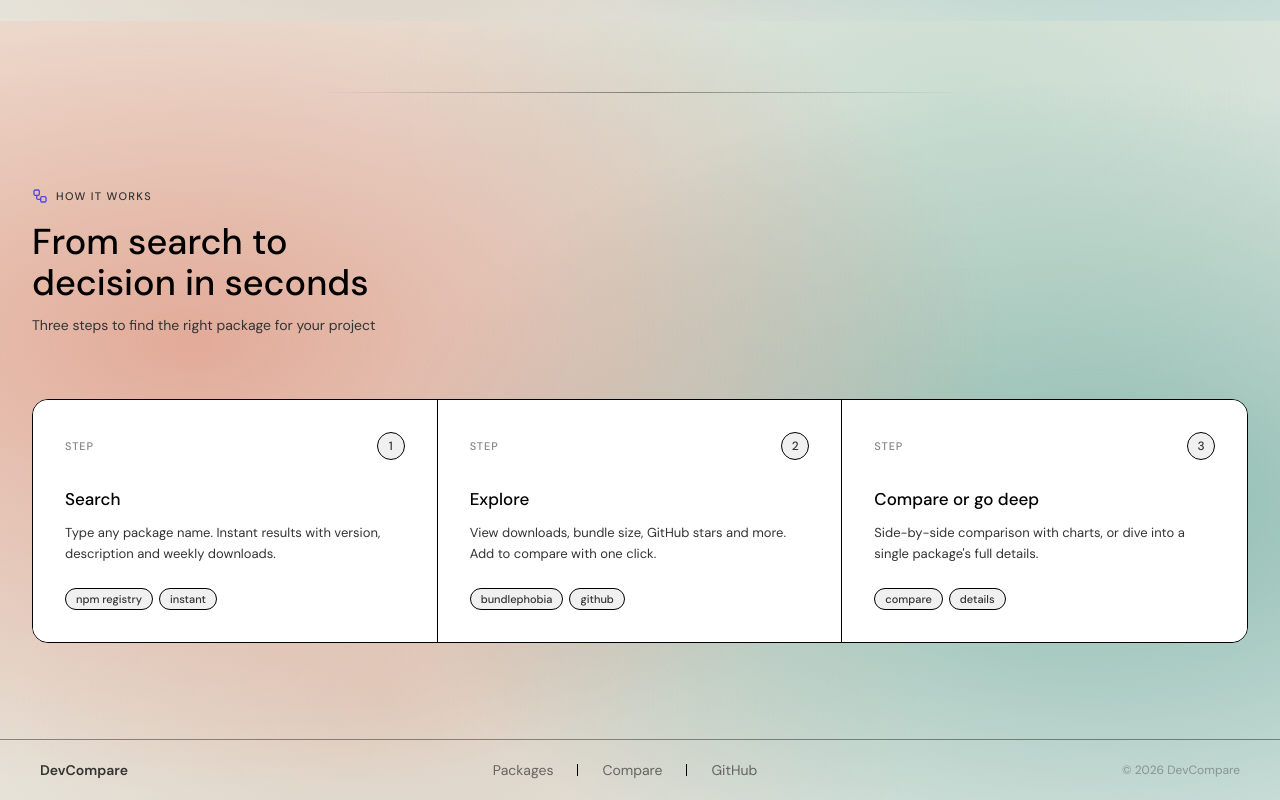
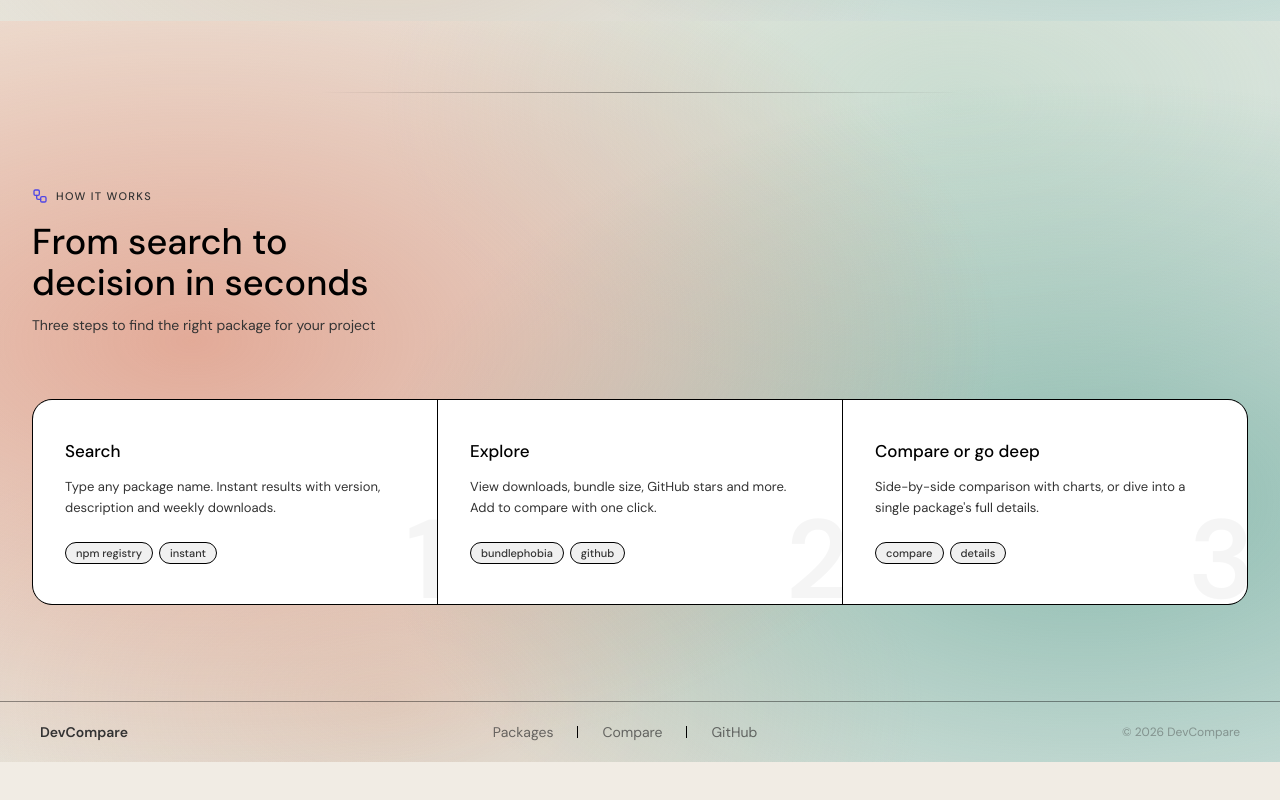
Before and after one commit to luchersou/dev-compare, a Next.js app: page / in a window 1280 px wide. Shown: the part 1579-2379 px from the top of the page. After the commit the page ends 2341 px from the top, so only its background shows below. Built offline with nearby package versions, Linux system fonts and the light colour scheme; no server answers.

Commit message:
refactor(home): add decorative number to how-it-works cards

```diff
--- a/src/components/home/how-it-works.tsx
+++ b/src/components/home/how-it-works.tsx
@@ -53,7 +53,7 @@ export function HowItWorks() {
         </motion.div>
 
         {/* Steps grid */}
-        <div className="grid grid-cols-1 divide-y divide-border hover:bg-accent/30 border border-border sm:grid-cols-3 sm:divide-x sm:divide-y-0 rounded-lg overflow-hidden">
+        <div className="grid grid-cols-1 gap-px bg-border sm:grid-cols-3 rounded-xl overflow-hidden border border-border">
           {STEPS.map((step, i) => (
             <motion.div
               key={step.title}
@@ -61,20 +61,16 @@ export function HowItWorks() {
               whileInView={{ opacity: 1, y: 0 }}
               viewport={{ once: true, amount: 0.2 }}
               transition={{ duration: 0.45, delay: i * 0.1, ease: "easeOut" }}
-              className="group relative bg-card p-8 transition-colors duration-200 hover:bg-muted/40"
+              className="group relative overflow-hidden bg-card px-8 py-10 transition-colors duration-200 hover:bg-muted/40"
             >
-              {/* Number row */}
-              <div className="mb-7 flex items-center justify-between">
-                <span className="text-[11px] font-medium uppercase tracking-[0.08em] text-muted-foreground/60">
-                  Step
-                </span>
-                <span className="flex h-7 w-7 items-center justify-center rounded-full border border-border bg-muted text-xs font-medium text-muted-foreground transition-colors group-hover:border-foreground/20 group-hover:text-foreground">
+              {/* Decorative backdrop number */}
+              <span className="pointer-events-none absolute -bottom-3 -right-2 select-none text-[7rem] font-semibold leading-none tracking-tighter text-foreground/[0.04] transition-all duration-300 group-hover:text-foreground/[0.07] group-hover:-bottom-1">
                 {i + 1}
               </span>
-              </div>
 
               {/* Content */}
-              <p className="mb-2.5 text-[17px] font-medium leading-snug tracking-tight text-foreground">
+              <div className="relative z-10">
+                <p className="mb-3 text-[17px] font-medium leading-snug tracking-tight text-foreground">
                   {step.title}
                 </p>
                 <p className="mb-6 text-[13px] leading-relaxed text-muted-foreground">
@@ -92,9 +88,7 @@ export function HowItWorks() {
                     </span>
                   ))}
                 </div>
-
-              {/* Hover accent line */}
-              <div className="absolute bottom-0 left-8 right-0 h-px origin-left scale-x-0 bg-border transition-transform duration-300 ease-out group-hover:scale-x-100" />
+              </div>
             </motion.div>
           ))}
         </div>
```
Lines whose indentation alone changed are shown as unchanged.
